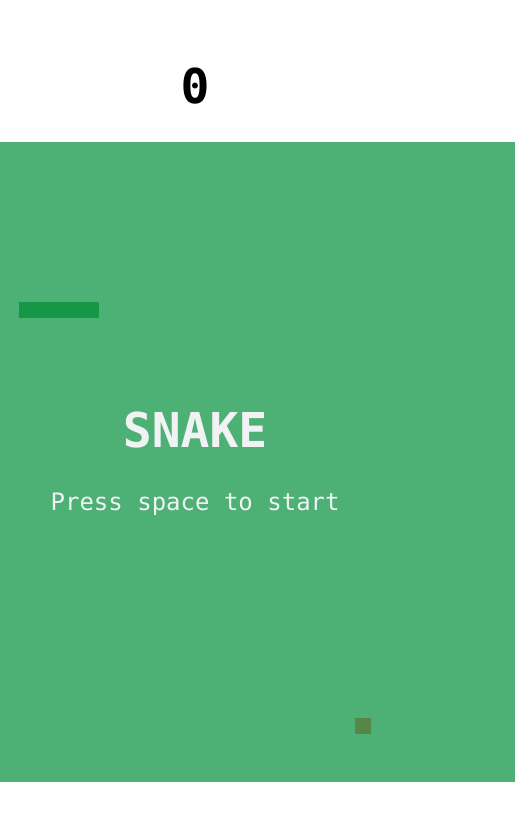
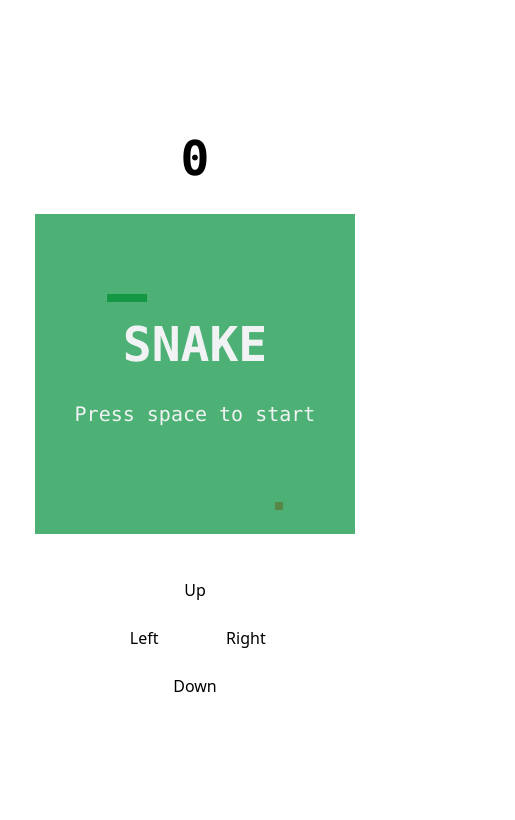
Before and after one commit to devinjameson/snake, a React (Vite) app: page / in a window 390 px wide. Shown: the top 820 px of the page, 515 px wide, since content can reach past the window. Built offline with nearby package versions, Linux system fonts and the light colour scheme; what @effect/schema would draw is missing.

Commit message:
Add basic mobile support

```diff
--- a/src/App.tsx
+++ b/src/App.tsx
@@ -1,7 +1,7 @@
 import * as E from 'effect'
 import cn from 'classnames'
 
-import { Board, Cell, matchGameState, Row } from './model'
+import { Board, Cell, Direction, matchGameState, Row } from './model'
 import { useWorld } from './useWorld'
 import { BOARD_SIZE } from './constants'
 
@@ -26,51 +26,127 @@ const App = (): JSX.Element => {
     <div className="flex flex-col items-center justify-center h-screen">
       <p className="mb-8 font-mono font-bold text-5xl">{points}</p>
 
-      <div className="flex items-center justify-center relative bg-white">
+      <div className="flex items-center justify-center relative bg-white mb-8">
         <div className="flex items-center justify-center">
-          <Board />
+          <BoardView />
         </div>
 
         <Overlays />
+      </div>
+
+      <Controls />
+    </div>
+  )
+}
+
+const Controls = (): JSX.Element => {
+  return (
+    <div className="w-36 h-36 flex gap-2">
+      <div className="flex flex-col flex-1">
+        <div className="flex-1" />
+        <ControlButton direction="Left" />
+        <div className="flex-1" />
+      </div>
+
+      <div className="flex flex-col flex-1">
+        <ControlButton direction="Up" />
+        <div className="flex-1" />
+        <ControlButton direction="Down" />
+      </div>
+
+      <div className="flex flex-col flex-1">
+        <div className="flex-1" />
+        <ControlButton direction="Right" />
+        <div className="flex-1" />
       </div>
     </div>
   )
 }
 
-const Board = (): JSX.Element => {
+const clickUpEvent = new CustomEvent<Direction>('directionClick', {
+  detail: 'Up',
+})
+const clickRightEvent = new CustomEvent<Direction>('directionClick', {
+  detail: 'Right',
+})
+const clickDownEvent = new CustomEvent<Direction>('directionClick', {
+  detail: 'Down',
+})
+const clickLeftEvent = new CustomEvent<Direction>('directionClick', {
+  detail: 'Left',
+})
+
+const directionToClickEvent = (direction: Direction): Event => {
+  switch (direction) {
+    case 'Up':
+      return clickUpEvent
+    case 'Right':
+      return clickRightEvent
+    case 'Down':
+      return clickDownEvent
+    case 'Left':
+      return clickLeftEvent
+  }
+}
+
+const ControlButton = ({
+  direction,
+}: {
+  direction: Direction
+}): JSX.Element => {
+  const handleOnClick = () => {
+    document.dispatchEvent(directionToClickEvent(direction))
+  }
+
+  return (
+    <button
+      className="flex-1 flex items-center justify-center"
+      onClick={handleOnClick}>
+      {direction}
+    </button>
+  )
+}
+
+const BoardView = (): JSX.Element => {
   return (
     <>
       {board.pipe(
         E.Chunk.map((row, rowIdx) => {
-          return <Row row={row} rowIdx={rowIdx} key={rowIdx} />
+          return <RowView row={row} rowIdx={rowIdx} key={rowIdx} />
         }),
       )}
     </>
   )
 }
 
-const Row = ({ row, rowIdx }: { row: Row; rowIdx: number }): JSX.Element => {
+const RowView = ({
+  row,
+  rowIdx,
+}: {
+  row: Row
+  rowIdx: number
+}): JSX.Element => {
   return (
     <div className="flex flex-col">
       {row.pipe(
         E.Chunk.map((_, colIdx) => {
           const cell = E.Data.tuple(rowIdx, colIdx)
 
-          return <Cell cell={cell} key={colIdx} />
+          return <CellView cell={cell} key={colIdx} />
         }),
       )}
     </div>
   )
 }
 
-const Cell = ({ cell }: { cell: Cell }): JSX.Element => {
+const CellView = ({ cell }: { cell: Cell }): JSX.Element => {
   const { snakePosition, applePosition } = useWorld()
 
   const isSnakeCell = snakePosition.pipe(E.Chunk.contains(cell))
   const isAppleCell = E.Equal.equals(cell)(applePosition)
 
   const className = cn(
-    'w-4 h-4',
+    'w-2 h-2',
     isAppleCell ? 'bg-red-500' : isSnakeCell ? 'bg-green-700' : 'bg-gray-300',
   )
 
@@ -143,7 +219,7 @@ const Overlay = ({
       <p className="text-5xl font-semibold text-white font-mono uppercase mb-8">
         {headerText}
       </p>
-      <p className="text-2xl font-medium text-white font-mono">{bodyText}</p>
+      <p className="text-xl font-medium text-white font-mono">{bodyText}</p>
     </div>
   )
 }
--- a/src/useWorld.ts
+++ b/src/useWorld.ts
@@ -77,14 +77,19 @@ const spaceBarDown$ = keyDown$.pipe(
 const directionKeyPress$ = keyDown$.pipe(
   Rx.map(({ key }) => key),
   Rx.filter(DirectionKeySchema.pipe(S.is)),
+  Rx.map(keyToDirection),
 )
 
-const direction$ = directionKeyPress$
+const directionClickEvent$ = Rx.fromEvent<CustomEvent<Direction>>(
+  document,
+  'directionClick',
+).pipe(Rx.map(({ detail }) => detail))
+
+const direction$ = Rx.merge(directionKeyPress$, directionClickEvent$)
   .pipe(
     Rx.withLatestFrom(world$),
     Rx.filter(([_, { gameState }]) => gameState === 'Playing'),
-    Rx.map(([key]) => key),
-    Rx.map(keyToDirection),
+    Rx.map(([direction]) => direction),
     Rx.buffer(clockTick$),
     Rx.map(E.Chunk.fromIterable),
     Rx.map(E.Chunk.last),
```
